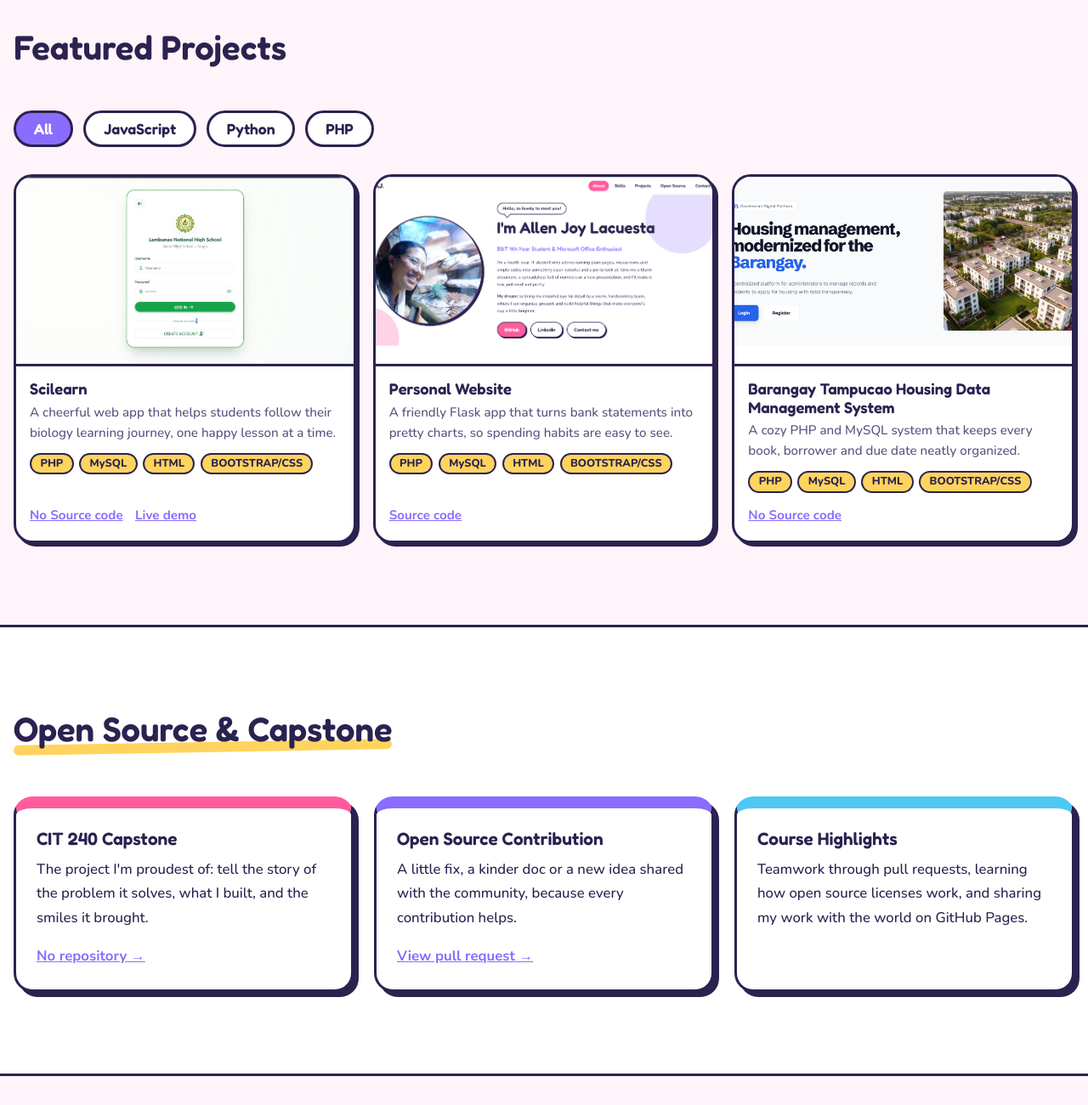
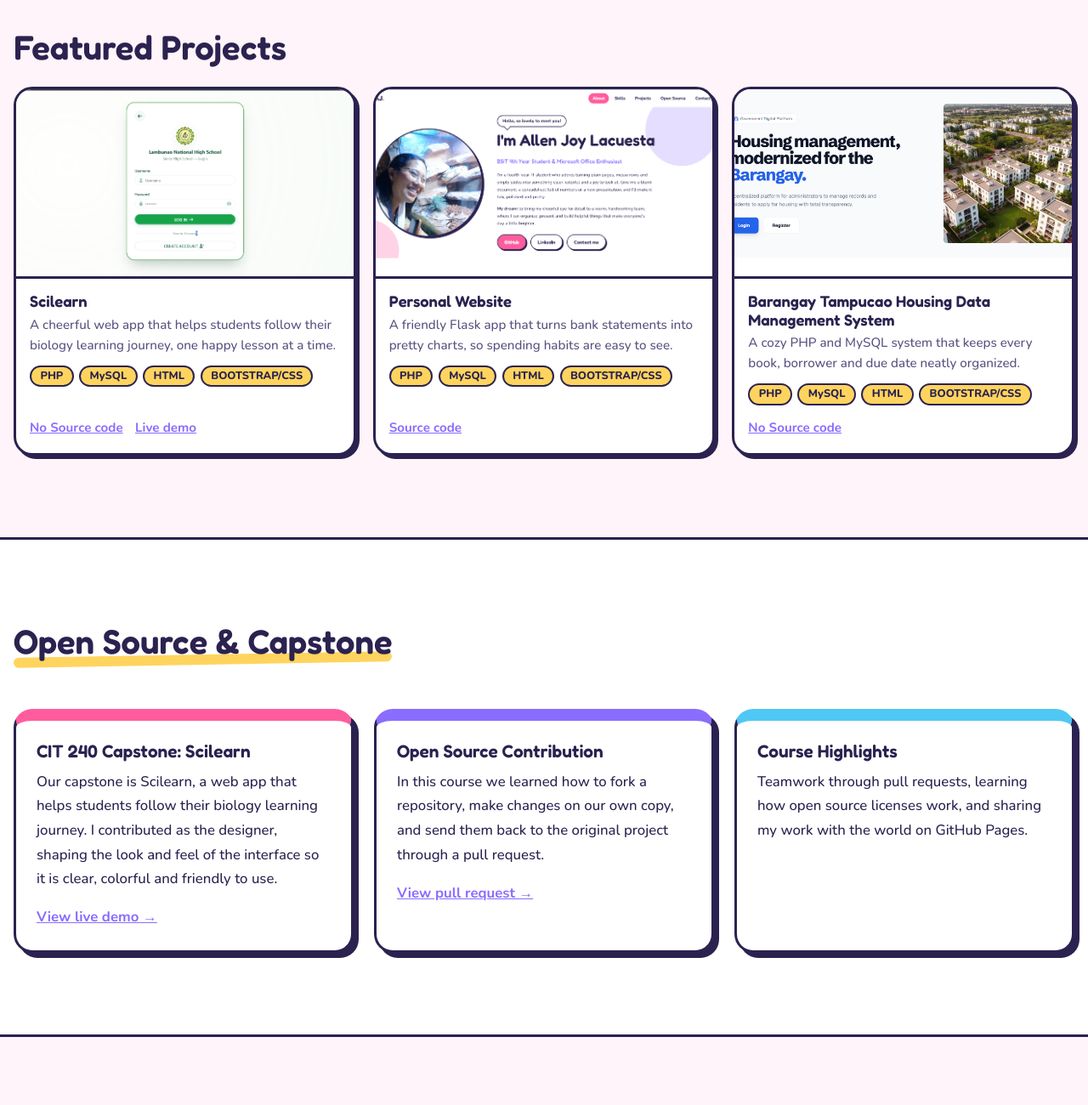
Before and after one commit to allenjoylacuesta7/Portfolio, a plain HTML site: page index.html in a window 1280 px wide. Shown: the part 1520-2820 px from the top of the page at 85% size. Drawn offline with nearby package versions, Linux system fonts and the light colour scheme.

Commit message:
Update index.html

```diff
--- a/index.html
+++ b/index.html
@@ -101,15 +101,8 @@
       <div class="container">
         <h2 id="projects-title">Featured Projects</h2>
 
-        <div class="filters" role="group" aria-label="Filter projects by technology">
-          <button class="filter-btn active" type="button" data-filter="all" aria-pressed="true">All</button>
-          <button class="filter-btn" type="button" data-filter="javascript" aria-pressed="false">JavaScript</button>
-          <button class="filter-btn" type="button" data-filter="python" aria-pressed="false">Python</button>
-          <button class="filter-btn" type="button" data-filter="php" aria-pressed="false">PHP</button>
-        </div>
-
         <div class="cards" id="project-cards">
-          <article class="card" data-tags="javascript php">
+          <article class="card">
             <img src="asset/Screenshot 2026-11-04 141849.png" alt="Screenshot of the Scilearn app" loading="lazy" width="600" height="360" />
             <div class="card-body">
               <h3>Scilearn</h3>
@@ -122,7 +115,7 @@
             </div>
           </article>
 
-          <article class="card" data-tags="python">
+          <article class="card">
             <img src="asset/Screenshot 2026-11-26 190923.png" alt="Screenshot of the Expense Analyzer dashboard" loading="lazy" width="600" height="360" />
             <div class="card-body">
               <h3>Personal Website</h3>
@@ -134,7 +127,7 @@
             </div>
           </article>
 
-          <article class="card" data-tags="php">
+          <article class="card">
             <img src="asset/Screenshot 2026-03-18 130144.png" alt="Screenshot of the Library Management System" loading="lazy" width="600" height="360" />
             <div class="card-body">
               <h3>Barangay Tampucao Housing Data Management System</h3>
@@ -147,7 +140,6 @@
             </div>
           </article>
         </div>
-        <p class="empty-state" id="empty-state" hidden>No projects match this filter yet.</p>
       </div>
     </section>
 
@@ -157,14 +149,14 @@
         <h2 id="os-title">Open Source &amp; Capstone</h2>
         <div class="showcase">
           <article class="showcase-item">
-            <h3>CIT 240 Capstone</h3>
-            <p>The project I'm proudest of: tell the story of the problem it solves, what I built, and the smiles it brought.</p>
-            <a href="#" target="_blank" rel="noopener noreferrer">No repository &rarr;</a>
+            <h3>CIT 240 Capstone: Scilearn</h3>
+            <p>Our capstone is Scilearn, a web app that helps students follow their biology learning journey. I contributed as the designer, shaping the look and feel of the interface so it is clear, colorful and friendly to use.</p>
+            <a href="https://scilearn.infinityfreeapp.com/?i=1" target="_blank" rel="noopener noreferrer">View live demo &rarr;</a>
           </article>
           <article class="showcase-item">
             <h3>Open Source Contribution</h3>
-            <p>A little fix, a kinder doc or a new idea shared with the community, because every contribution helps.</p>
-            <a href="https://github.com/lukearaquil/cit240-developer-directory/pull/1" rel="noopener noreferrer">View pull request &rarr;</a>
+            <p>In this course we learned how to fork a repository, make changes on our own copy, and send them back to the original project through a pull request.</p>
+            <a href="https://github.com/lukearaquil/cit240-developer-directory/pull/1" target="_blank" rel="noopener noreferrer">View pull request &rarr;</a>
           </article>
           <article class="showcase-item">
             <h3>Course Highlights</h3>
```
